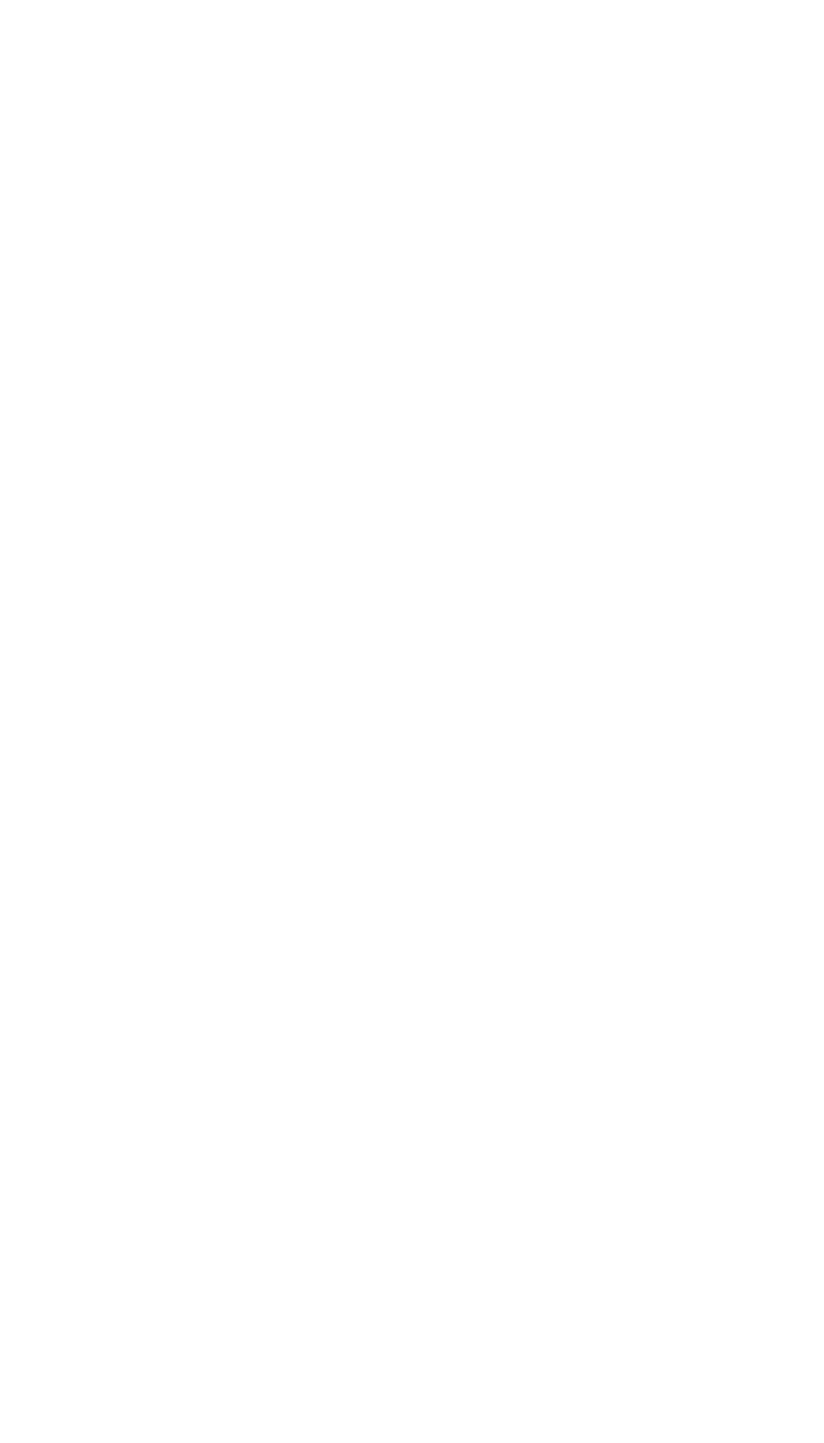
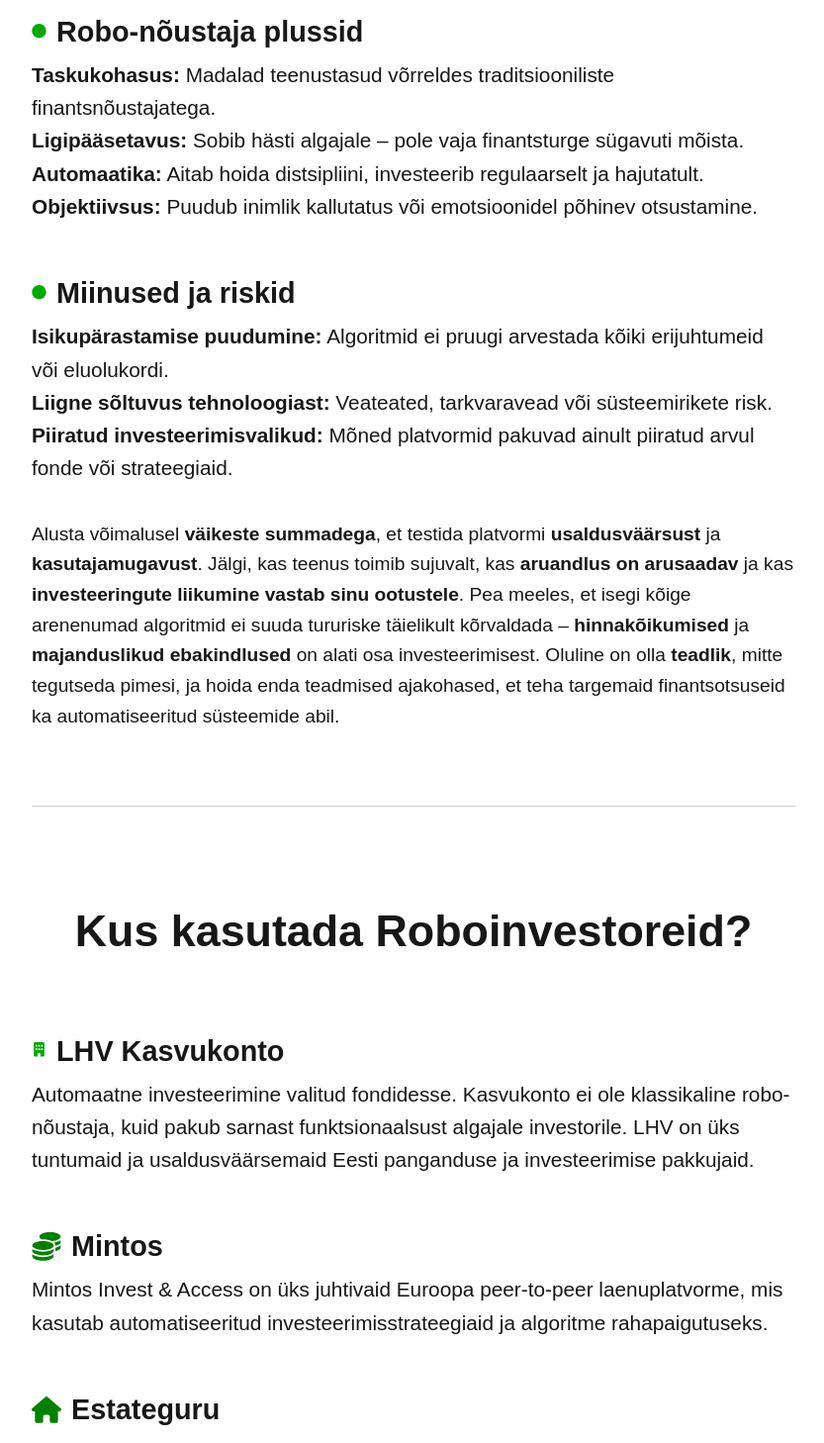
Before and after one commit to markusaasoja/rahanipid, a Next.js app: page /robo-noustajad-eestis in a window 1280 px wide. Before the commit this address had no page. Shown: the part 1330-2788 px from the top of the page at 99% size, without its empty margins (222-1055 px from the left). Before the commit the page ends 800 px from the top, so only its background shows below. Built offline with nearby package versions, Linux system fonts and the light colour scheme; a web font is replaced by a local one.

Commit message:
Muudatuse kirjeldus

```diff
--- a/src/app/components/Articles/Articles.css
+++ b/src/app/components/Articles/Articles.css
@@ -99,7 +99,7 @@
   width: 100%;
   margin: 0 auto;
   margin-top: 50px;
-  padding-bottom: 70px;
+  padding-bottom: 50px;
   border-bottom: 1px solid #ccc;
 }
 
@@ -159,6 +159,7 @@
 .app h3 {
   font-size: 1.8rem;
   margin-bottom: 10px;
+  padding-top: 20px;
   display: flex;
   align-items: center;
 }
--- /dev/null
+++ b/src/app/components/Articles/Robot.jsx
@@ -0,0 +1,93 @@
+import React from 'react';
+
+import '../Articles/Articles.css';
+import '../InvestArticle/InvestArticle.css';
+
+import { FontAwesomeIcon } from '@fortawesome/react-fontawesome';
+import { faCircle, faRobot, faMobileAlt, faPiggyBank, faChartLine, faShieldAlt } from '@fortawesome/free-solid-svg-icons';
+import { faBuilding, faCoins, faHome, faWallet } from '@fortawesome/free-solid-svg-icons'
+
+function RoboAdvisorsEstonia() {
+  return (
+    <>
+      <div className='article-content'>
+        <img src="/assets/robots.jpg" alt="Robo-advisor" className='article-hero' />
+        <p className="date">31. Mai 2025</p>
+
+        <h1 className='article-header'>Robo-nõustajad: kas tasub usaldada automatiseeritud investeerimist?</h1>
+
+        {/* Mis on robo-nõustaja + Eesti turul */}
+<div className='article-section'>
+  <p><strong>Robo-nõustaja on automatiseeritud investeerimisplatvorm,</strong> mis loob sinu profiili alusel hajutatud portfelli ning haldab seda sinu eest. Tavaliselt esitatakse kasutajale küsimusi riskitaluvuse, eesmärkide ja investeerimishorisondi kohta ning selle info põhjal soovitatakse sobiv varade jaotus.</p>
+      <p>
+    Enne automatiseeritud investeerimise alustamist tasub põhjalikult <strong>uurida erinevaid platvorme</strong> ning nende <strong>tingimusi</strong>. Iga teenusepakkuja võib erineda nii <strong>tasude</strong>, <strong>investeerimisvõimaluste</strong> kui ka <strong>turvalisuse</strong> osas. Tutvu kindlasti <strong>tasustruktuuriga</strong> ja <strong>investeerimisstrateegiatega</strong>, mida platvorm kasutab. Samuti on oluline seada <strong>isiklikud eesmärgid</strong> – kas soovid säästa pensioniks, koguda raha konkreetseks projektiks või lihtsalt kasvatada oma vara pika aja jooksul. Ilma selge sihita on keeruline hinnata, kas valitud strateegia töötab sinu kasuks.
+  </p>
+
+<div className="app">
+  <h3><FontAwesomeIcon icon={faCircle} className="circle green" /> Robo-nõustaja plussid</h3>
+  <p>
+    <strong>Taskukohasus:</strong> Madalad teenustasud võrreldes traditsiooniliste finantsnõustajatega.<br />
+    <strong>Ligipääsetavus:</strong> Sobib hästi algajale – pole vaja finantsturge sügavuti mõista.<br />
+    <strong>Automaatika:</strong> Aitab hoida distsipliini, investeerib regulaarselt ja hajutatult.<br />
+    <strong>Objektiivsus:</strong> Puudub inimlik kallutatus või emotsioonidel põhinev otsustamine.
+  </p>
+</div>
+
+<div className="app">
+  <h3><FontAwesomeIcon icon={faCircle} className="circle" /> Miinused ja riskid</h3>
+  <p>
+    <strong>Isikupärastamise puudumine:</strong> Algoritmid ei pruugi arvestada kõiki erijuhtumeid või eluolukordi.<br />
+    <strong>Liigne sõltuvus tehnoloogiast:</strong> Veateated, tarkvaravead või süsteemirikete risk.<br />
+    <strong>Piiratud investeerimisvalikud:</strong> Mõned platvormid pakuvad ainult piiratud arvul fonde või strateegiaid.
+  </p>
+</div>
+  <p>
+    Alusta võimalusel <strong>väikeste summadega</strong>, et testida platvormi <strong>usaldusväärsust</strong> ja <strong>kasutajamugavust</strong>. Jälgi, kas teenus toimib sujuvalt, kas <strong>aruandlus on arusaadav</strong> ja kas <strong>investeeringute liikumine vastab sinu ootustele</strong>. Pea meeles, et isegi kõige arenenumad algoritmid ei suuda tururiske täielikult kõrvaldada – <strong>hinnakõikumised</strong> ja <strong>majanduslikud ebakindlused</strong> on alati osa investeerimisest. Oluline on olla <strong>teadlik</strong>, mitte tegutseda pimesi, ja hoida enda teadmised ajakohased, et teha targemaid finantsotsuseid ka automatiseeritud süsteemide abil.
+  </p>
+</div>
+
+
+<div className='article-section'>
+  <h1 className='article-header'>Kus kasutada Roboinvestoreid?</h1>
+
+  <div className="app">
+    <h3><FontAwesomeIcon icon={faBuilding} className="circle" /> LHV Kasvukonto</h3>
+    <p>Automaatne investeerimine valitud fondidesse. Kasvukonto ei ole klassikaline robo-nõustaja, kuid pakub sarnast funktsionaalsust algajale investorile. LHV on üks tuntumaid ja usaldusväärsemaid Eesti panganduse ja investeerimise pakkujaid.</p>
+  </div>
+
+  <div className="app">
+    <h3><FontAwesomeIcon icon={faCoins} className="icon" /> Mintos</h3>
+    <p>Mintos Invest & Access on üks juhtivaid Euroopa peer-to-peer laenuplatvorme, mis kasutab automatiseeritud investeerimisstrateegiaid ja algoritme rahapaigutuseks.</p>
+  </div>
+
+  <div className="app">
+    <h3><FontAwesomeIcon icon={faHome} className="icon" /> Estateguru</h3>
+    <p>Estateguru Auto Invest võimaldab automaatselt investeerida kinnisvaralaenudesse, kasutades platvormi seatud eelistusi ja riskiprofiili.</p>
+  </div>
+
+  <div className="app">
+    <h3><FontAwesomeIcon icon={faChartLine} className="icon" /> Betterment</h3>
+    <p>USA-st pärit Betterment on üks kuulsamaid robo-nõustajaid maailmas, mis pakub täielikult automatiseeritud investeerimist koos personaalse riskihaldusstrateegiaga.</p>
+  </div>
+
+  <div className="app">
+    <h3><FontAwesomeIcon icon={faWallet} className="icon" /> Wealthfront</h3>
+    <p>Wealthfront on samuti USA robo-nõustaja, tuntud oma lihtsa kasutajaliidese ja laia investeerimisstrateegiate valiku poolest, mis sobib nii algajatele kui edasijõudnutele.</p>
+  </div>
+</div>
+
+
+
+        {/* Kokkuvõte */}
+        <div className='article-section'>
+          <h1 className='article-header'>Kokkuvõte</h1>
+          <p>
+            Robo-nõustajad Eestis ja maailmas muutuvad järjest populaarsemaks. Nende suurimad eelised on madalad kulud, automatiseeritus ja kättesaadavus. Kuid <strong>täielik usaldus ei tähenda pimesi investeerimist</strong> – investor peab siiski mõistma, kuidas süsteem töötab ja millised on võimalikud riskid. Olles teadlik ja järjepidev, võib robo-nõustaja olla väärtuslik tööriist teel finantseesmärkideni.
+          </p>
+        </div>
+      </div>
+    </>
+  );
+}
+
+export default RoboAdvisorsEstonia;
--- a/src/app/globals.css
+++ b/src/app/globals.css
@@ -61,7 +61,7 @@
 }
 
 .article-header {
-  font-size: 3rem;
+  font-size: 2.8rem;
   margin-bottom: 3rem;
   text-align: center;
   width: 100%;
--- /dev/null
+++ b/src/app/robo-noustajad-eestis/page.js
@@ -0,0 +1,15 @@
+import styles from "../page.module.css";
+import ResponsiveNavbar from "../components/ResponsiveNavbar/ResponsiveNavbar";
+import Footer from "../components/Footer/Footer";
+import Robot from "../components/Articles/Robot";
+
+
+export default function Liitintress() {
+  return (
+    <>
+    <ResponsiveNavbar/>
+    <Robot/>
+    <Footer/>
+    </>
+  );
+}
```
Also changed, not shown: src/app/components/Articles/Articles.jsx (+11 -1 lines), public/assets/robots.jpg (added).
